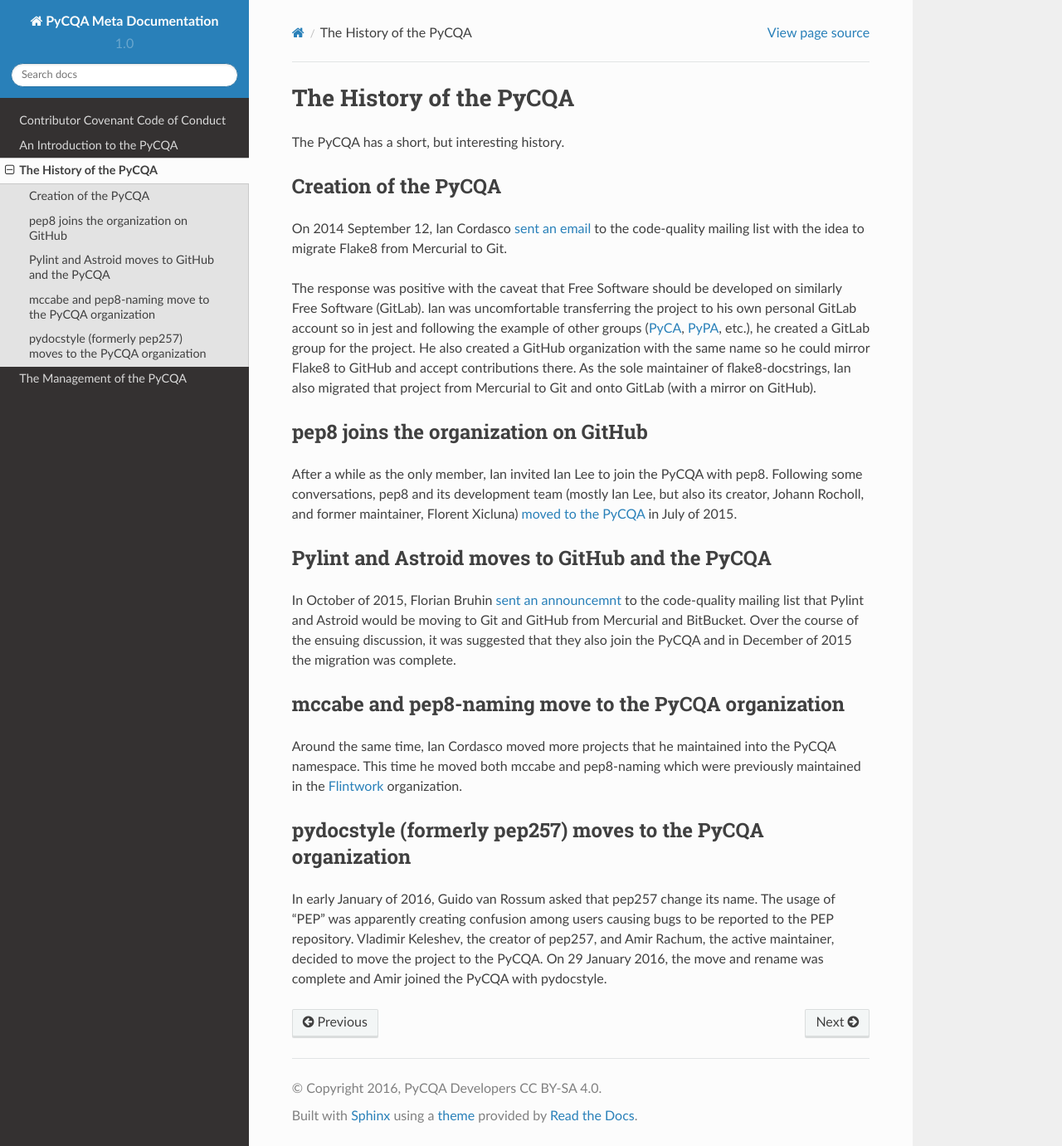
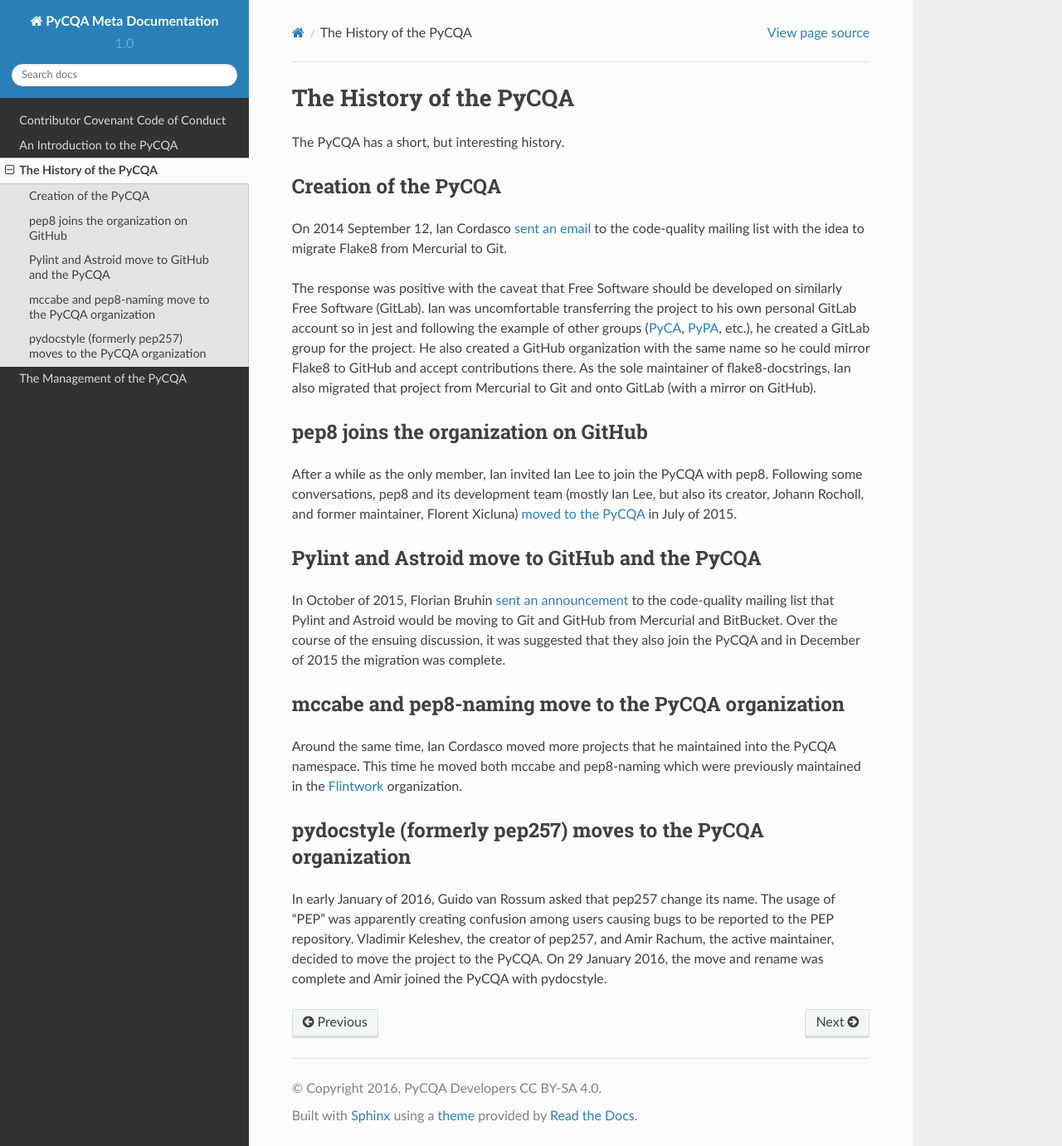
Before and after one commit to PyCQA/meta, a Sphinx documentation site: the page built from source/history.rst, in a window 1280 px wide and 1381 px high. Shown: the whole window at 83% size. Built offline with Sphinx 7.4.7 and the Read the Docs theme 2.0.0, drawn with Linux system fonts in a browser that asks for light colours.

Commit message:
Fixed a couple of typos in history docs

```diff
--- a/source/history.rst
+++ b/source/history.rst
@@ -36,10 +36,10 @@
 in July of 2015.
 
 
-Pylint and Astroid moves to GitHub and the PyCQA
+Pylint and Astroid move to GitHub and the PyCQA
 ================================================
 
-In October of 2015, Florian Bruhin `sent an announcemnt
+In October of 2015, Florian Bruhin `sent an announcement
 <https://mail.python.org/pipermail/code-quality/2015-October/000673.html>`_ to
 the code-quality mailing list that Pylint and Astroid would be moving to Git
 and GitHub from Mercurial and BitBucket. Over the course of the ensuing
```
